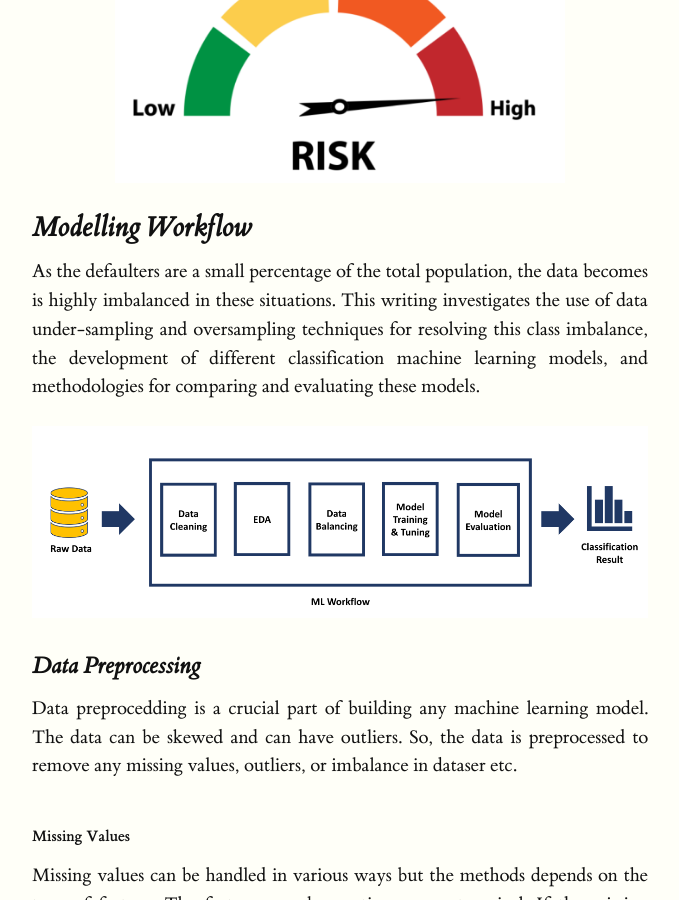
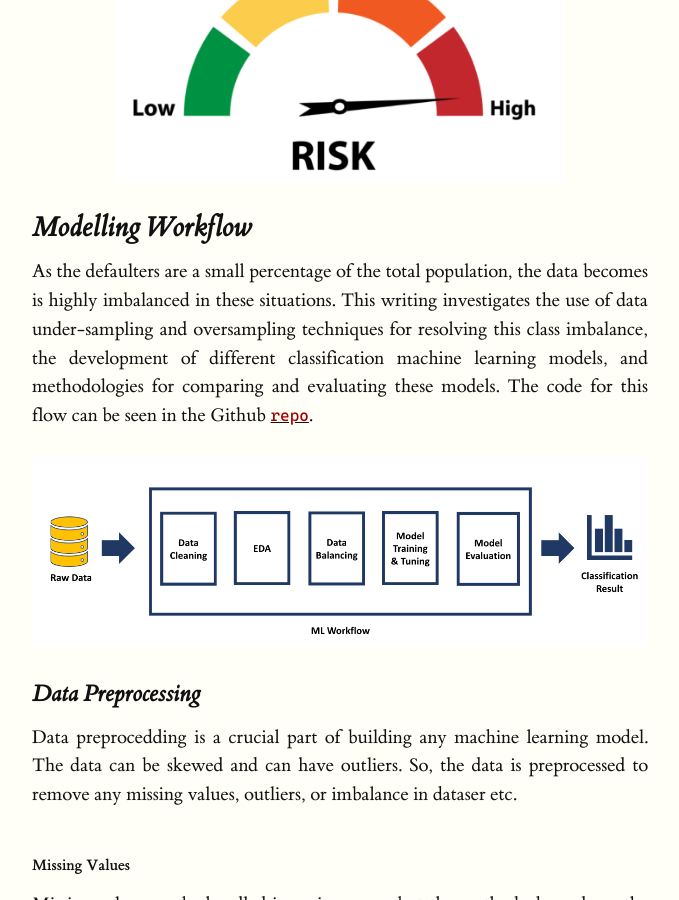
Before and after one commit to coderjolly/coderjolly.github.io, a Jekyll site: the page built from _posts/2023-05-15-credit-risk-modelling.md, in a window 1280 px wide and 900 px high, scrolled down 811 px. Shown: the whole window, without its empty margins (128-807 px from the left). Built offline with Jekyll 4.4.1, drawn with Linux system fonts in a browser that asks for light colours; a style sheet for code colours, icons or effects is not loaded.

Commit message:
added credit-risk github link

```diff
--- a/_posts/2023-05-15-credit-risk-modelling.md
+++ b/_posts/2023-05-15-credit-risk-modelling.md
@@ -19,7 +19,7 @@ Even though the results of these models are binary, that whether a person is ris
 
 ## Modelling Workflow
 
-As the defaulters are a small percentage of the total population, the data becomes is highly imbalanced in these situations. This writing investigates the use of data under-sampling and oversampling techniques for resolving this class imbalance, the development of different classification machine learning models, and methodologies for comparing and evaluating these models.
+As the defaulters are a small percentage of the total population, the data becomes is highly imbalanced in these situations. This writing investigates the use of data under-sampling and oversampling techniques for resolving this class imbalance, the development of different classification machine learning models, and methodologies for comparing and evaluating these models. The code for this flow can be seen in the Github [`repo`](https://github.com/coderjolly/credit-risk-modelling){:target="_blank"}.
 
 <figure>
 <img src="/assets/img/credit-card-risk-modelling/ML-workflow.png" width=700 style="display: block; margin: 0 auto">
```
Also changed, not shown: _posts/2024-01-10-explaining-news-using-llms.md (+1 -1 lines).
